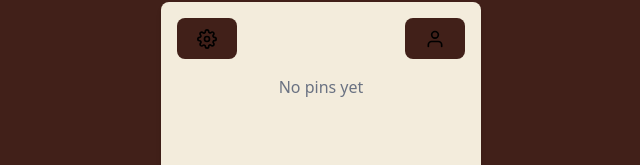
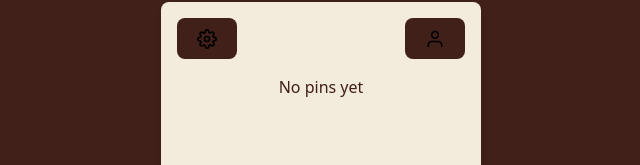
Before and after one commit to DevvObiero/Pinpoint-Extension, a React (Vite) app in the folder pinpoint/: page / in a window 1280 px wide. Shown: the part 148-313 px from the top of the page, without its empty margins (319-959 px from the left). Built offline with nearby package versions, Linux system fonts and the light colour scheme.

Commit message:
I want to start working on the widget this morning

```diff
--- a/pinpoint/src/App.jsx
+++ b/pinpoint/src/App.jsx
@@ -21,7 +21,7 @@
 
       {/* Pin List */}
       {pins.length === 0 ? (
-        <p className="text-center text-gray-500 dark:text-gray-400">
+        <p className="text-center text-lataffa dark:text-gray-400">
           No pins yet
         </p>
       ) : (
--- a/pinpoint/src/index.css
+++ b/pinpoint/src/index.css
@@ -12,6 +12,9 @@
 @layer utilities {
   .bg-brand {
     background-color: #f3ecdc; /* Your custom color */
+  }
+  .text-lataffa {
+    color: #411f16;
   }
 
   .text-brand {
```
Also changed, not shown: pinpoint/src/assets/ext-icon (4).png (added).
